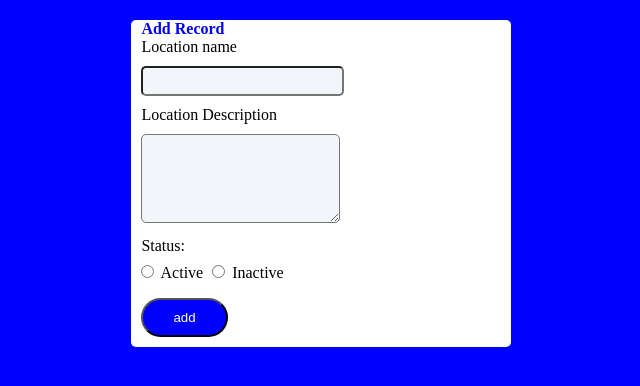
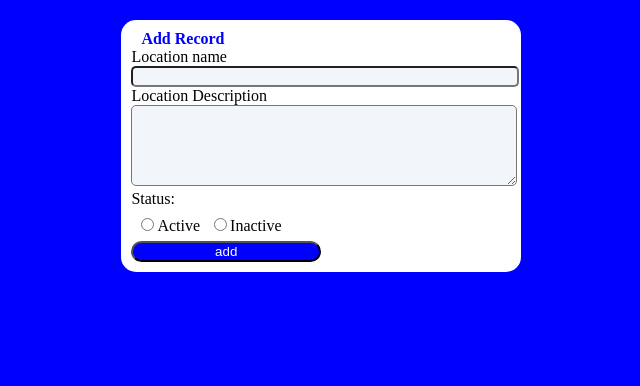
Before and after one commit to rutvikBril/HTML, a plain HTML site: page html_trainig/Index.html in a window 1280 px wide. Shown: the whole page, without its empty margins (319-959 px from the left). Drawn offline with Linux system fonts and the light colour scheme.

Commit message:
html code day 2 practice

```diff
--- a/html_trainig/Index.html
+++ b/html_trainig/Index.html
@@ -9,21 +9,33 @@
   </head>
   <body>
     <form class="form">
-      <label class="head"><b>Add Record</b></label
-      ><br />
-      <label class="label" for="loc_name">Location name</label><br />
-      <input
-        class="input_text"
-        type="text"
-        id="loc_name"
-        name="location"
-      /><br />
-      <label class="label" for="loc_dec">Location Description</label><br />
-      <textarea class="input_text" rows="5"></textarea><br />
-      <label class="label">Status:</label><br />
-      <input class="radio_button" type="radio" name="action" value="Active" />
-      Active
-      <input type="radio" name="action" value="InActive" /> Inactive<br />
+      <label class="head"><b>Add Record</b></label>
+      <div>
+        <label class="label" for="loc_name">Location name</label>
+        <input class="input_text" type="text" id="loc_name" name="location" />
+      </div>
+
+      <div>
+        <label class="label" for="loc_dec">Location Description</label>
+        <textarea class="input_text" rows="5"></textarea>
+      </div>
+      <div>
+        <label for="action" class="label">Status:</label>
+        <div>
+          <input
+            class="radio_button"
+            type="radio"
+            name="action"
+            value="Active"
+          />Active
+          <input
+            class="radio_button"
+            type="radio"
+            name="action"
+            value="active"
+          />Inactive
+        </div>
+      </div>
       <input class="button" type="submit" name="add" value="add" />
     </form>
   </body>
--- a/html_trainig/styles/style.css
+++ b/html_trainig/styles/style.css
@@ -7,26 +7,23 @@ body {
   margin-top: 20px;
 }
 .form {
+  padding: 10px;
   height: 70%;
   width: 30%;
   background-color: white;
-  border-radius: 5px;
+  border-radius: 15px;
 }
 .head {
+  margin-top: 10px;
   padding-left: 10px;
   color: blue;
 }
 .label {
-  padding-left: 10px;
   color: black;
   margin-top: 5px;
 }
 .input_text {
-  margin-top: 10px;
-  padding-top: 10px;
-  margin-left: 10px;
-  margin-bottom: 10px;
-  padding-right: 20px;
+  width: 100%;
   border-radius: 5px;
   background-color: #f2f5fa;
 }
@@ -40,16 +37,9 @@ body {
   border: 3px solid rgb(29, 119, 209);
 }
 .button {
-  margin-top: 10px;
-  margin-left: 10px;
-  margin-bottom: 10px;
-  padding-left: 30px;
-  padding-right: 30px;
-  padding-top: 10px;
-  padding-bottom: 10px;
+  width: 50%;
+  height: 30%;
   background-color: blue;
   color: white;
   border-radius: 50px;
-  text-align: center;
-  justify-content: center;
 }
```
Also changed, not shown: html_trainig/form.html (deleted, +0 -113 lines).
